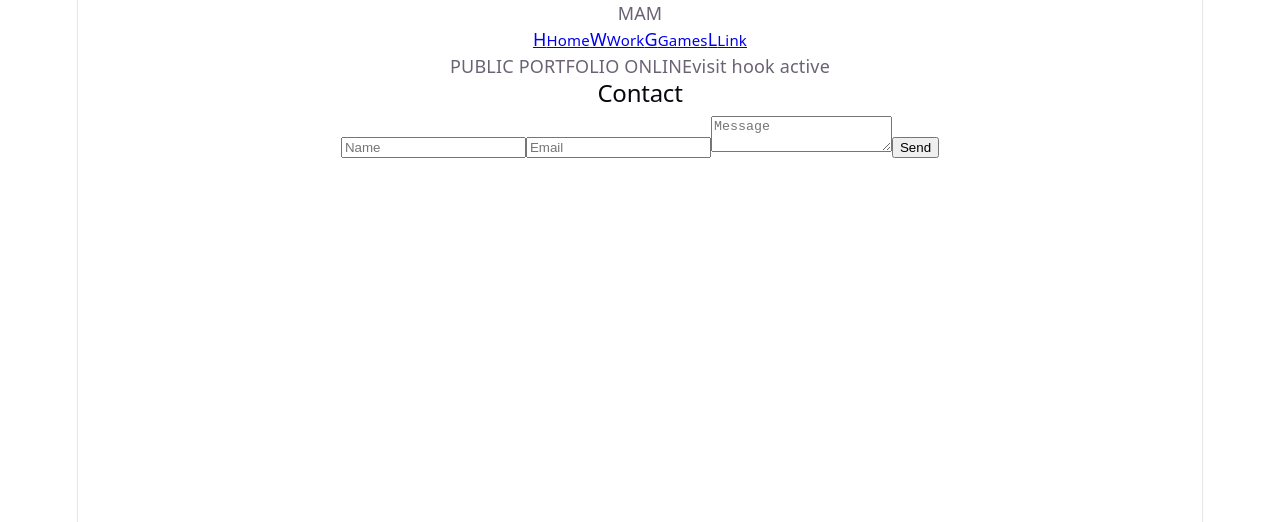
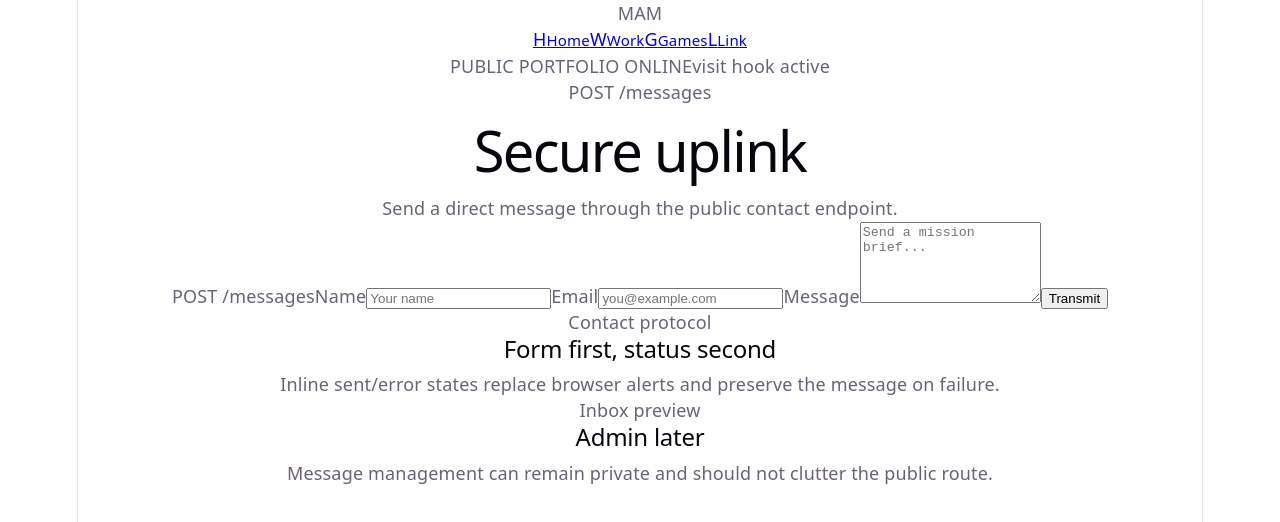
Before and after one commit to Mamduh5/mam-portfolio, a React (Vite) app: page /contact in a window 1280 px wide. Shown: the top 522 px of the page. Built offline with nearby package versions, Linux system fonts and the light colour scheme; no server answers.

Commit message:
Redesign contact route as secure uplink

```diff
--- a/src/pages/Contact.jsx
+++ b/src/pages/Contact.jsx
@@ -1,63 +1,30 @@
-import { useState } from "react"
-import { api } from "../services/api"
+import CommandHero from "../components/CommandHero"
+import RouteChip from "../components/RouteChip"
+import SecureContactForm from "../components/SecureContactForm"
 
 function Contact() {
+  return (
+    <div className="page-stack">
+      <CommandHero
+        eyebrow={<RouteChip method="POST" path="/messages" />}
+        title="Secure uplink"
+        description="Send a direct message through the public contact endpoint."
+      >
+        <SecureContactForm />
+      </CommandHero>
 
-  const [form, setForm] = useState({
-    name: "",
-    email: "",
-    message: ""
-  })
-
-  const handleChange = (e) => {
-    setForm({
-      ...form,
-      [e.target.name]: e.target.value
-    })
-  }
-
-  const handleSubmit = (e) => {
-    e.preventDefault()
-
-    api.post("/messages", form)
-      .then(() => {
-        alert("Message sent")
-      })
-      .catch(err => {
-        console.error(err)
-      })
-  }
-
-  return (
-    <div>
-      <h2>Contact</h2>
-
-      <form onSubmit={handleSubmit}>
-
-        <input
-          name="name"
-          placeholder="Name"
-          onChange={handleChange}
-        />
-
-        <input
-          name="email"
-          placeholder="Email"
-          onChange={handleChange}
-        />
-
-        <textarea
-          name="message"
-          placeholder="Message"
-          onChange={handleChange}
-        />
-
-        <button type="submit">
-          Send
-        </button>
-
-      </form>
-
+      <section className="bento-grid bento-grid--two" aria-label="Contact support cards">
+        <article className="bento-card bento-card--focus">
+          <span className="card-kicker">Contact protocol</span>
+          <h2>Form first, status second</h2>
+          <p>Inline sent/error states replace browser alerts and preserve the message on failure.</p>
+        </article>
+        <article className="bento-card bento-card--quiet">
+          <span className="card-kicker">Inbox preview</span>
+          <h2>Admin later</h2>
+          <p>Message management can remain private and should not clutter the public route.</p>
+        </article>
+      </section>
     </div>
   )
 }
```
